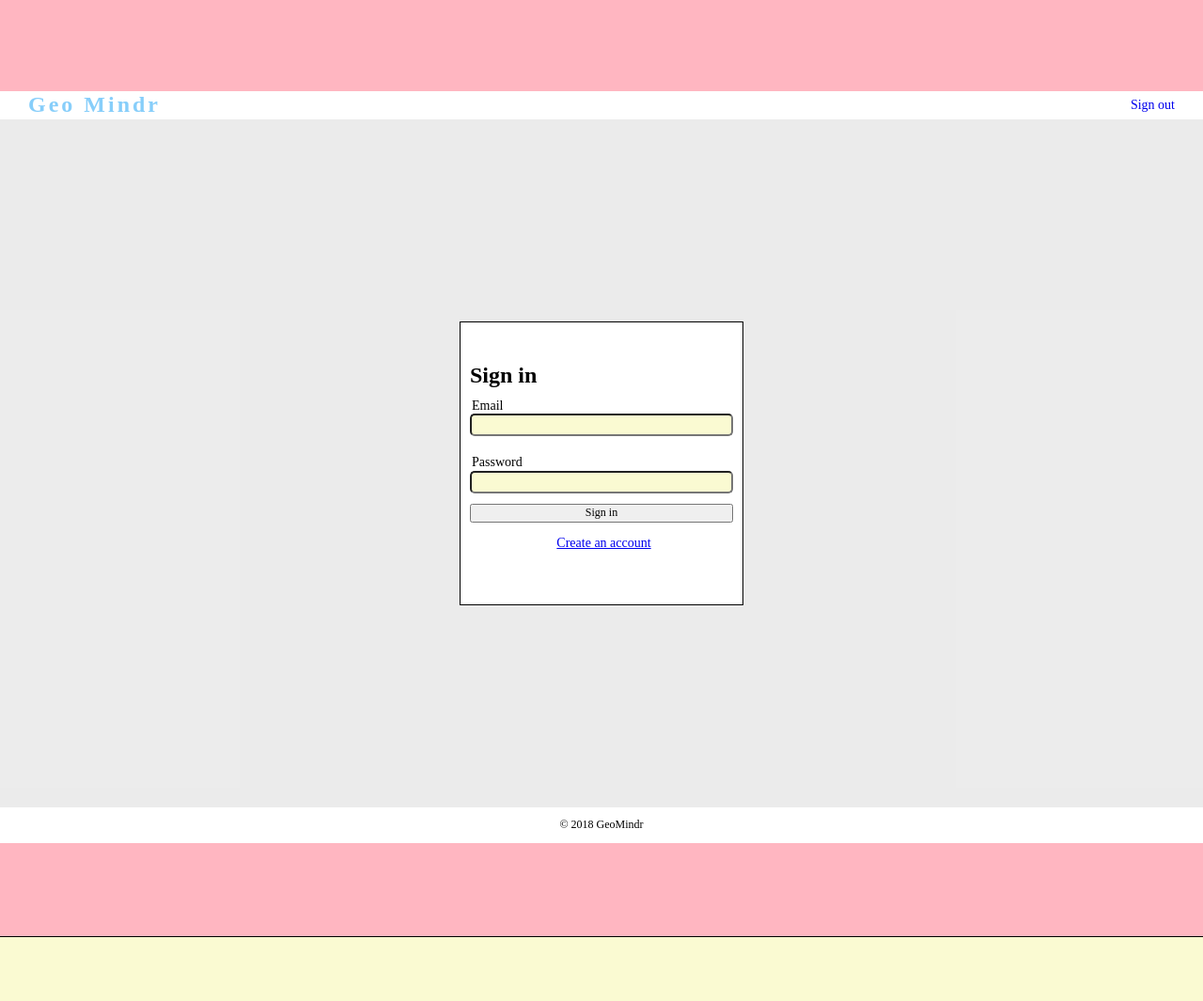
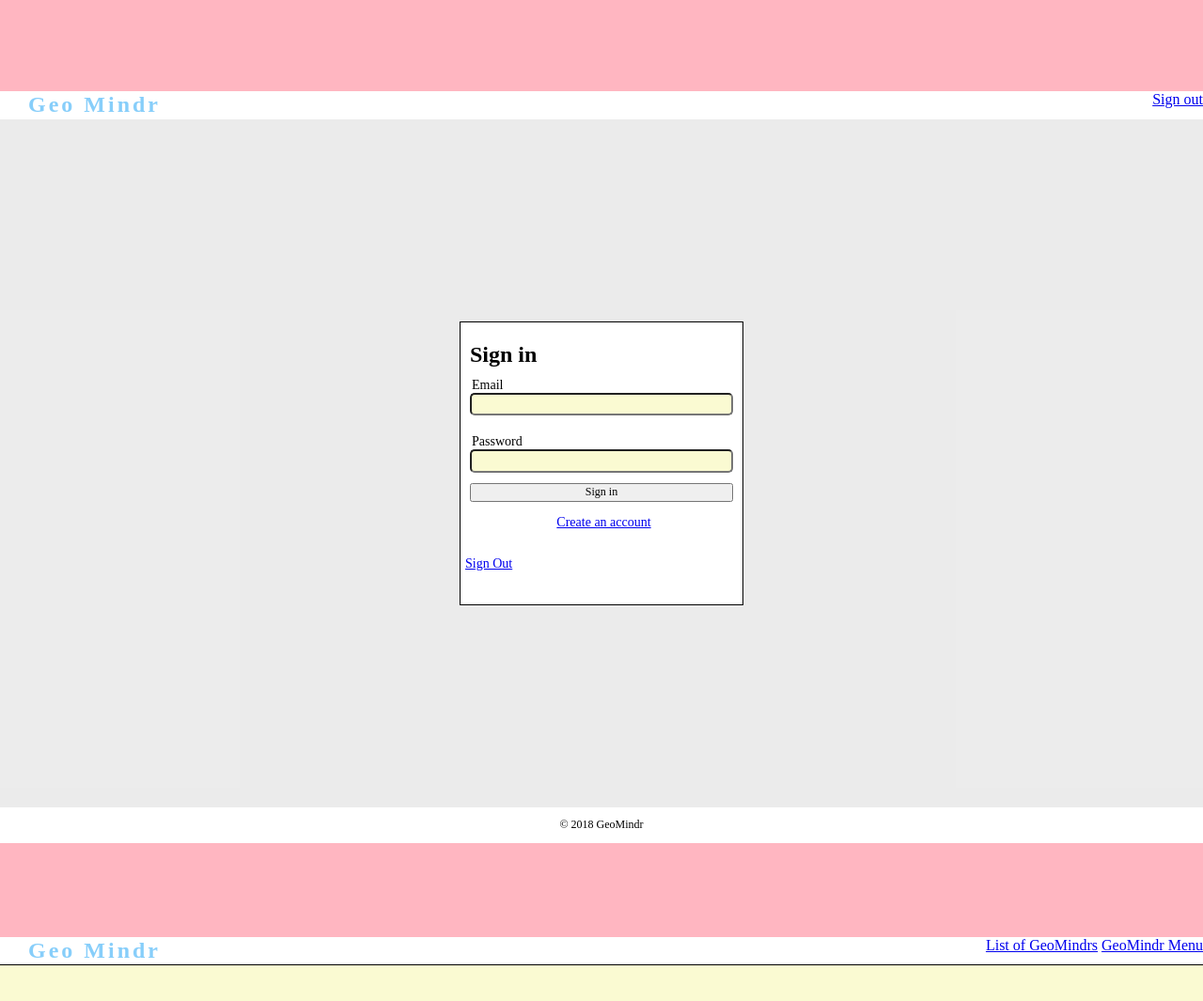
Before and after one commit to ianhundere/GeoMindr, a website: page GM.html/index.html in a window 1280 px wide. Shown: the part 1703-2768 px from the top of the page at 94% size. Drawn offline with nearby package versions, Linux system fonts and the light colour scheme.

Commit message:
change logout button

```diff
--- a/GM.html/index.html
+++ b/GM.html/index.html
@@ -165,6 +165,7 @@
                     </div>
                     <div class='member'>
                     <a class='accnt' href="#"><p>Create an account</p></a>
+                    <a class='signout' href="#"><p>Sign Out</p></a>
                     </div>
                 </form>
             </div>
@@ -181,6 +182,26 @@
 
     <!-- ===== =====  ADD-REMIND  ===== ===== -->
     <div class='addRemind'>
+        <!-- =====  NAVBAR  ===== -->
+        <header class='mainNav'>
+                <div class='nav'>
+                    <div class='navTitle'>
+                        <div class='title'>
+                            <h1>Geo Mindr</h1>
+                        </div>
+                    </div>
+                    <div class='navRight'>
+                        <div class="topNav">
+                            <a class="active topNav" href="/mylist">List of GeoMindrs</a>
+                            <a class='topNav' href="/home">GeoMindr Menu</a>
+                            <form action="/logout" method="POST">
+                            <a class='topNav' href="#"><p>Sign Out</p></a>
+                                <!-- <input class='topNav' type="submit" value="Log Out"> -->
+                            </form>
+                        </div> <!-- </div> -->
+                    </div>
+                </div>
+            </header>
         <div class='columnContainer'>
             <div class='columnL'>
                 <!-- <div class='tabContainer'> -->
--- a/GM.html/stylesheets/index.css
+++ b/GM.html/stylesheets/index.css
@@ -44,14 +44,13 @@ html, body {
 h1 {
     margin: 0px;
 }
-.navRight {
+.navRight topNav{
     display: flex;
     justify-content: flex-end;
     align-items: center;
     flex: 1;
 
-}
-.signout {
+
     padding-right: 30px;
     text-decoration: none;
     font-size: 14px;
--- a/public/index.css
+++ b/public/index.css
@@ -29,7 +29,7 @@ body {
 .nav {
     display: flex;
     background-color: white;
-    height: 30px;
+    height: 40px;
     /* justify-content: space-evenly; */
 }
 .navTitle {
@@ -58,7 +58,7 @@ h1 {
 .topNav {
     padding-right: 30px;
     text-decoration: none;
-    font-size: 14px;
+    font-size: 10px;
 }
 
 /*  ===== =====  FOOTER  ===== ===== */
```
Also changed, not shown: views/helper.js (+8 -4 lines).
